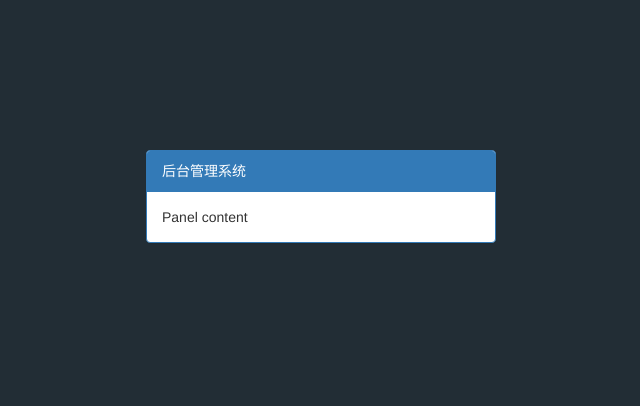
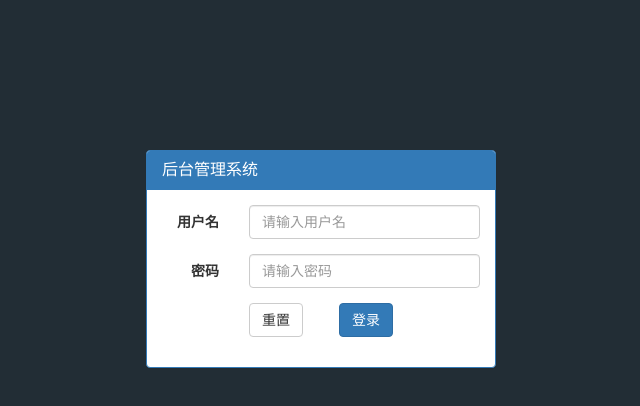
Before and after one commit to Lutingliang/letao, a website: page public/admin/login.html in a window 1280 px wide. Shown: the whole page, without its empty margins (319-959 px from the left). Drawn offline with Linux system fonts and the light colour scheme.

Commit message:
登录功能静态页面完成

```diff
--- a/public/admin/login.html
+++ b/public/admin/login.html
@@ -12,9 +12,30 @@
        <div class="container">
            <div class="col-md-4 col-md-offset-4">
                 <div class="panel panel-primary mt_150">
-                        <div class="panel-heading">后台管理系统</div>
+                        <div class="panel-heading">
+                          <h4 class="panel-title">后台管理系统</h4>
+                        </div>
                         <div class="panel-body">
-                          Panel content
+                                <form class="form-horizontal">
+                                        <div class="form-group">
+                                          <label for="inputEmail3" class="col-sm-3 control-label">用户名</label>
+                                          <div class="col-sm-9">
+                                            <input type="text" class="form-control" id="username" placeholder="请输入用户名">
+                                          </div>
+                                        </div>
+                                        <div class="form-group">
+                                          <label for="inputPassword3" class="col-sm-3 control-label">密码</label>
+                                          <div class="col-sm-9">
+                                            <input type="password" class="form-control" id="inputPassword3" placeholder="请输入密码">
+                                          </div>
+                                        </div>
+                                        <div class="form-group">
+                                          <div class="col-sm-offset-3 col-sm-6">
+                                                <button type="reset" class="btn btn-default">重置</button>
+                                            <button type="submit" class="btn btn-default pull-right btn-primary">登录</button>
+                                          </div>
+                                        </div>
+                                      </form>
                         </div>
                       </div>
            </div>
```
